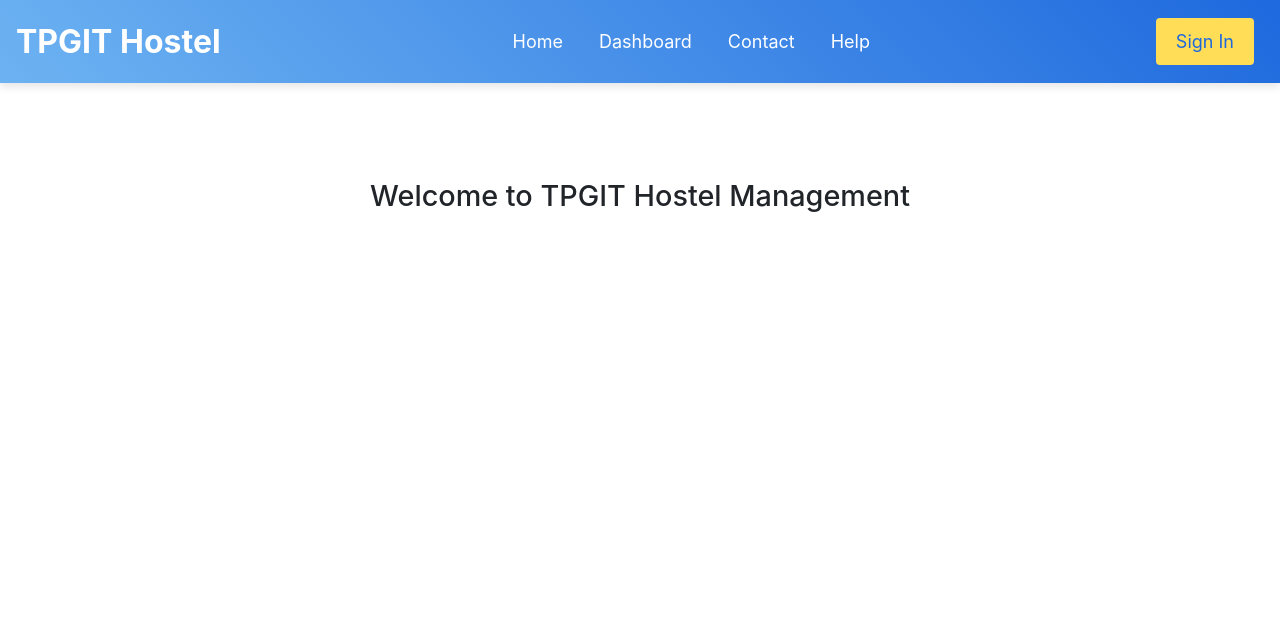
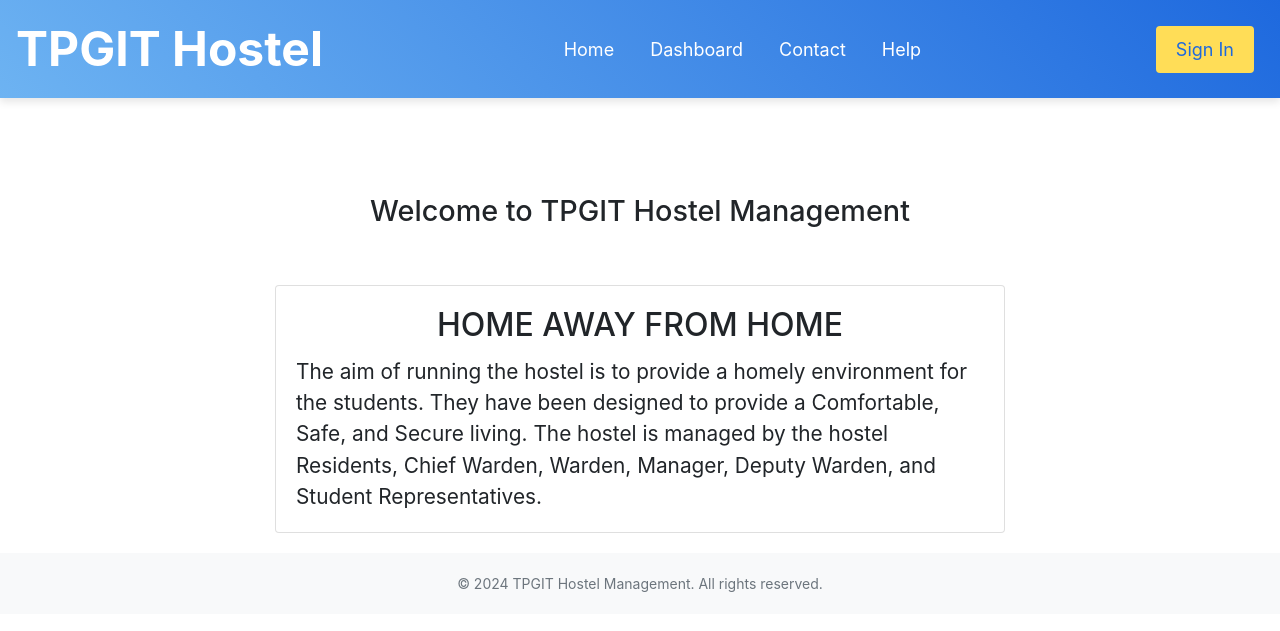
Before and after one commit to Farooq7234/Hostel_Management, a Django app: page / in a window 1280 px wide. Shown: the top 631 px of the page. Run offline with Django 5.2, Linux system fonts and the light colour scheme; some libraries are stand-ins or nearby versions.

Commit message:
footer and content included

```diff
--- a/hostel_management/notification/templates/app/component/navbar.html
+++ b/hostel_management/notification/templates/app/component/navbar.html
@@ -10,7 +10,7 @@
             box-shadow: 0 4px 8px rgba(0, 0, 0, 0.1);
         }
         .navbar-brand {
-            font-size: 4vmin;
+            font-size: 6vmin;
             color: #fff !important;
             font-weight: bold;
         }
--- a/hostel_management/notification/templates/app/index.html
+++ b/hostel_management/notification/templates/app/index.html
@@ -8,6 +8,10 @@
       font-size: calc(1rem + 1vw);
       font-weight: 500;
     }
+    .card-content {
+      font-size: calc(0.9rem + 0.5vw);
+    }
+
   </style>
 
   <div class="container mt-5">
@@ -16,6 +20,24 @@
         <h1 class="display-4 text-center text-responsive">Welcome to TPGIT Hostel Management</h1>
       </div>
     </div>
+
+    <div class="row mt-5">
+      <div class="col-md-8 offset-md-2">
+        <div class="card">
+          <div class="card-body">
+            <h2 class="card-title text-center">HOME AWAY FROM HOME</h2>
+            <p class="card-text card-content">
+              The aim of running the hostel is to provide a homely environment for the students.
+              They have been designed to provide a Comfortable, Safe, and Secure living.
+              The hostel is managed by the hostel Residents, Chief Warden, Warden, Manager,
+              Deputy Warden, and Student Representatives.
+            </p>
+          </div>
+        </div>
+      </div>
+    </div>
   </div>
 
+
+
 {% endblock %}
--- a/hostel_management/notification/templates/app/layout/main.html
+++ b/hostel_management/notification/templates/app/layout/main.html
@@ -9,10 +9,24 @@
     <link rel="stylesheet" href="{% static 'css/bootstrap.min.css' %}">
     <link rel="stylesheet" href="https://cdnjs.cloudflare.com/ajax/libs/font-awesome/4.7.0/css/font-awesome.min.css">
 </head>
+<style>
+    .footer {
+        background-color: #f8f9fa;
+        padding: 20px 0;
+        text-align: center;
+        font-size: 14px;
+        color: #6c757d;
+        margin-top: 20px;
+    }
+</style>
 <body>
     {% include 'app/component/navbar.html' %}
     {% block content %}
+    {% include 'app/component/footer.html' %}
     {% endblock %}
+    <footer class="footer">
+        &copy; 2024 TPGIT Hostel Management. All rights reserved.
+    </footer>
 
     <script src="{% static 'js/bootstrap.min.js' %}"></script>
     <script src="{% static 'js/indexForm.js' %}"></script>
```
